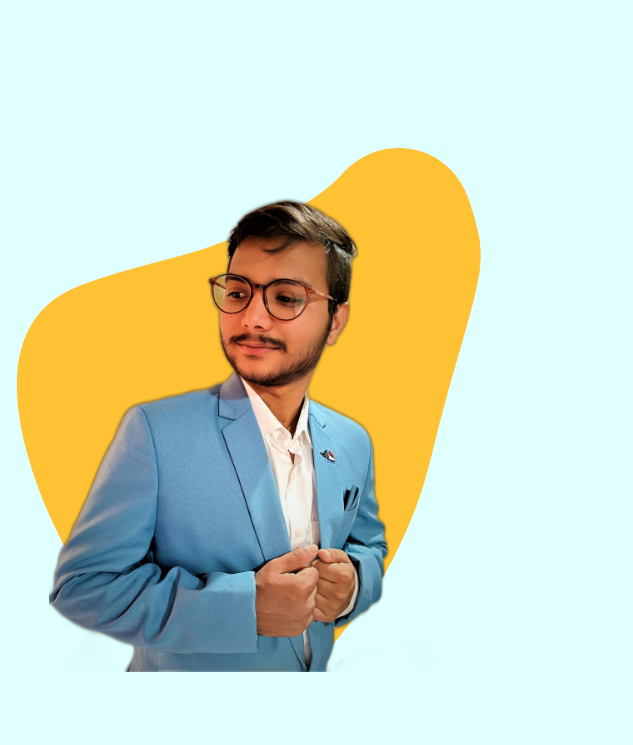
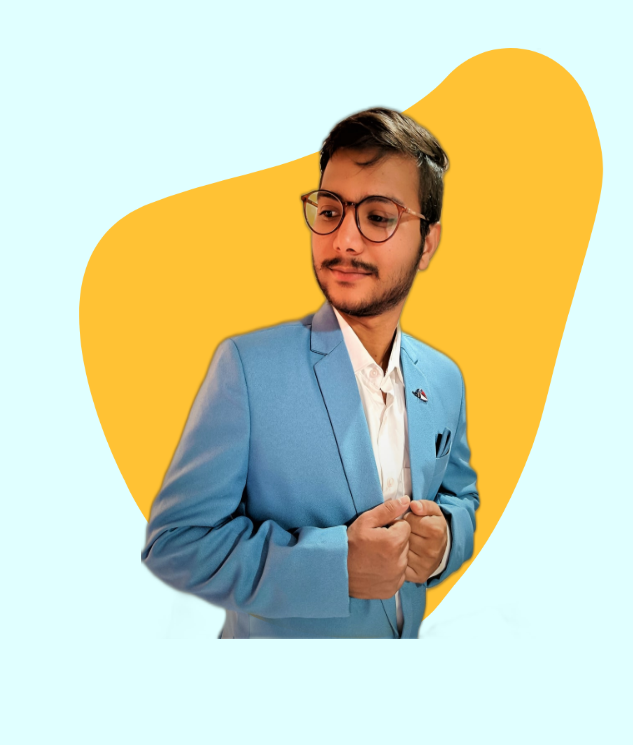
Before and after one commit to PATIL-AMIT-UMAKANT/PATIL-AMIT-PERSONAL-PORTFOLIO, a plain HTML site: page index.html in a window 1280 px wide. Shown: the part 55-800 px from the top of the page, 647-1280 px from the left. Drawn offline with nearby package versions, Linux system fonts and the light colour scheme.

Commit message:
Update styles.css

```diff
--- a/styles.css
+++ b/styles.css
@@ -81,17 +81,17 @@ span{
 }
 
 .images{
-    width: 50%;
-    height: 80%;
+    width: 80%;
+    height: 95%;
     position: absolute;
-    bottom: 0;
+    bottom: 10;
     right: 0px;
 }
 
 .images img{
-    height: 100%;
+    height: 95%;
     position: absolute;
-    left: 50%;
+    left: 80%;
     bottom: 0;
     transform: translateX(-50%);
     transition: bottom 1s, left 1s ;
@@ -102,12 +102,12 @@ span{
 }
 
 .images:hover .PATIL{
-    left: 45%;
+    left: 75%;
 }
 
 .social{
     margin-left: 8%;
-    margin-top: 100px;
+    margin-top: 105px;
 }
 
 .social a{
```
